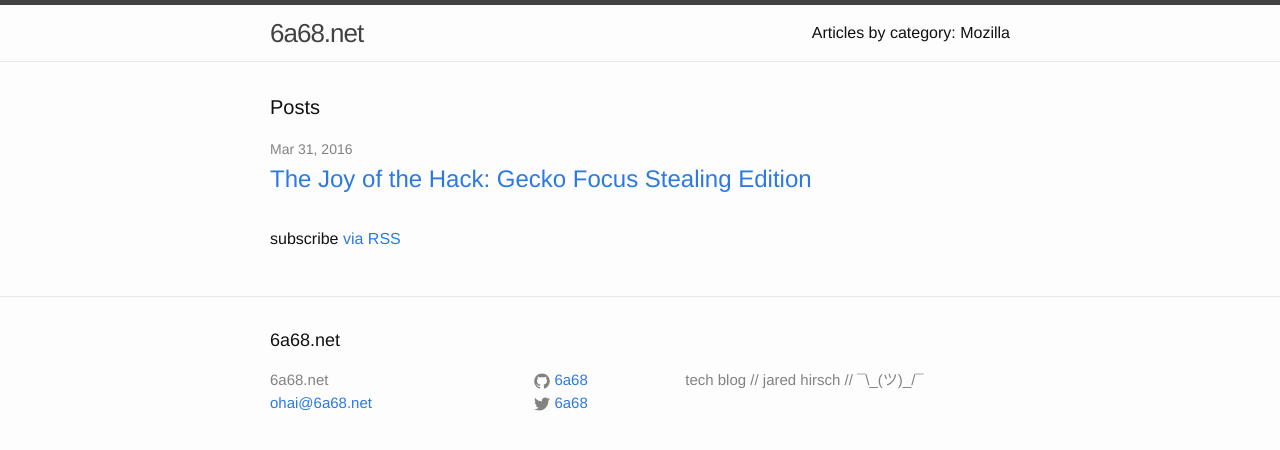
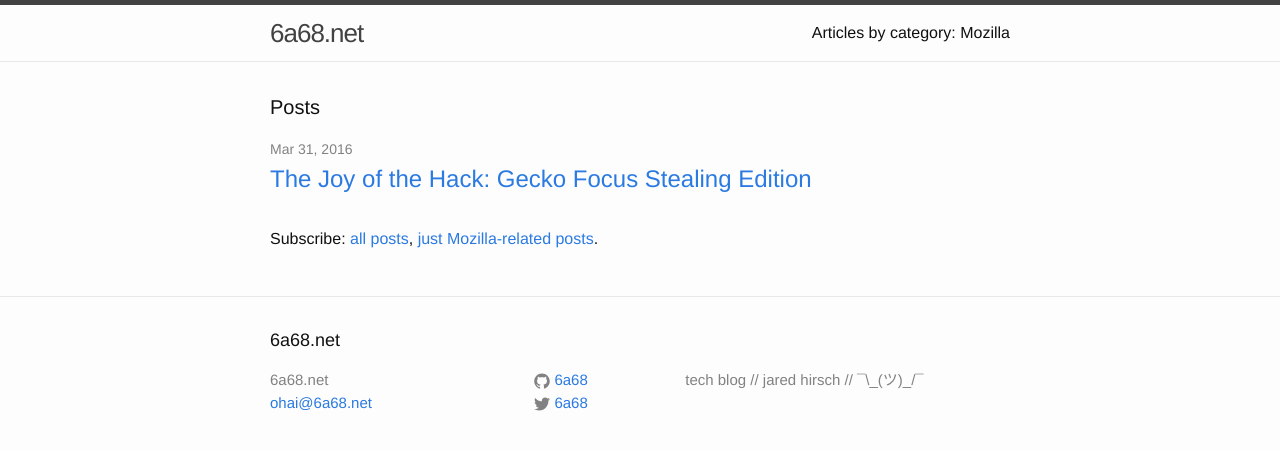
Before and after one commit to jaredhirsch/6a68.github.com, a Jekyll site: the page built from index.html, in a window 1280 px wide. Shown: the top 450 px of the page. Built offline with Jekyll 4.4.1, drawn with Linux system fonts in a browser that asks for light colours.

Commit message:
expose both kinds of feeds on the index page

```diff
--- a/index.html
+++ b/index.html
@@ -18,6 +18,6 @@
     {% endfor %}
   </ul>
 
-  <p class="rss-subscribe">subscribe <a href="{{ "/feed.xml" | prepend: site.baseurl }}">via RSS</a></p>
-
+  <p class="rss-subscribe">Subscribe: <a href="{{ "/feed.xml" | prepend: site.baseurl }}">all posts</a>,
+                                      <a href="{{ "/feed-mozilla.xml" | prepend: site.baseurl }}">just Mozilla-related posts</a>.
 </div>
```
